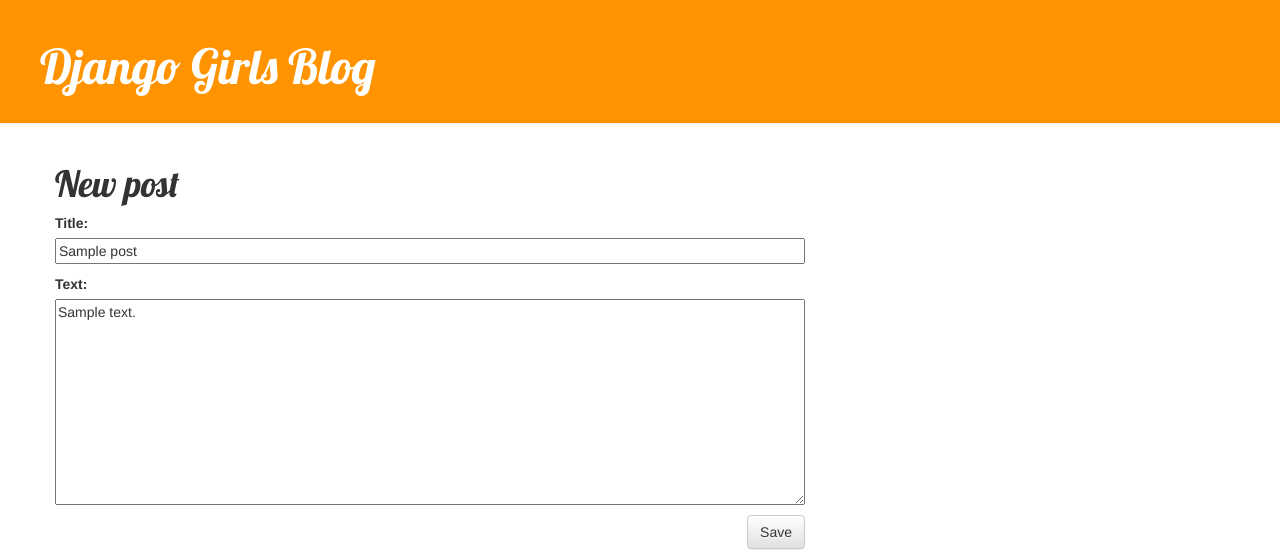
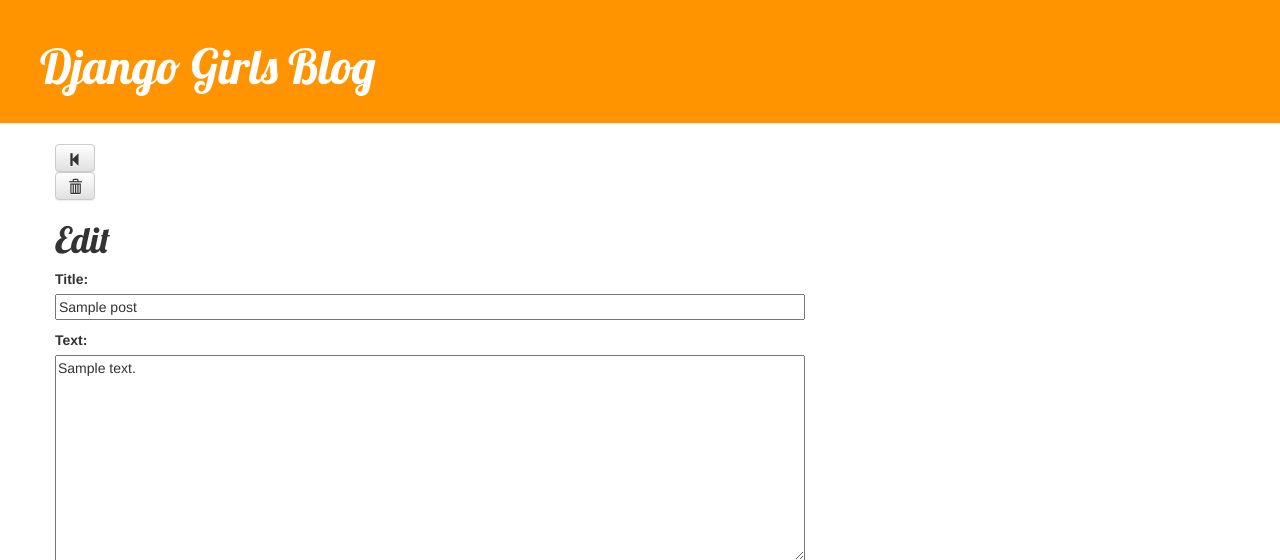
Before and after one commit to nitzcab1/Django-Workshop, a Django app: page /post/1/edit/ in a window 1280 px wide. Shown: the top 560 px of the page. Run offline with Django 3.2, Linux system fonts and the light colour scheme; tables that the repository leaves empty hold one stand-in row (values such as "Sample post"); some libraries are stand-ins or nearby versions.

Commit message:
Adding some additional features

```diff
--- a/sample/models.py
+++ b/sample/models.py
@@ -17,3 +17,6 @@ class Post(models.Model):
 
     def __str__(self):
         return self.title
+
+    # def edit_url(self):
+    #     return
--- a/sample/templates/blog/base.html
+++ b/sample/templates/blog/base.html
@@ -11,7 +11,7 @@
     <body>
         <div class="page-header">
             {% if user.is_authenticated %}
-                <a href="{% url 'post_new' %}" class="top-menu"><span class="glyphicon glyphicon-plus"></span></a>
+                <a href="{% url 'post_new' %}" class="top-menu"><span class="glyphicon glyphicon-plus"></span> Add New</a>
             {% endif %}
             <h1><a href="/">Django Girls Blog</a></h1>
         </div>
--- a/sample/templates/blog/post_edit.html
+++ b/sample/templates/blog/post_edit.html
@@ -1,7 +1,9 @@
 {% extends 'blog/base.html' %}
 
 {% block content %}
-    <h1>New post</h1>
+    <a class="btn btn-default" href=" {% url 'post_detail' form.instance.pk %}"><span class="glyphicon glyphicon-step-backward"></span></a>
+    <form method="POST" action="{% url 'post_delete' form.instance.pk %}">{% csrf_token %}<button class="btn btn-default" type="submit"><span class="glyphicon glyphicon-trash"></span></button></form>
+    <h1>Edit</h1>
     <form method="POST" class="post-form">{% csrf_token %}
         {{ form.as_p }}
         <button type="submit" class="save btn btn-default">Save</button>
--- a/sample/urls.py
+++ b/sample/urls.py
@@ -6,4 +6,5 @@ urlpatterns = [
     url(r'^post/(?P<pk>\d+)/$', views.post_detail, name='post_detail'),
     url(r'^post/new/$', views.post_new, name='post_new'),
     url(r'^post/(?P<pk>\d+)/edit/$', views.post_edit, name='post_edit'),
+    url(r'^post/(?P<pk>\d+)/delete/$', views.post_delete, name='post_delete'),
 ]
--- a/sample/views.py
+++ b/sample/views.py
@@ -27,12 +27,14 @@ def post_new(request):
             return redirect('post_detail', pk=post.pk)
     else:
         form = PostForm()
-    return render(request, 'blog/post_edit.html', {'form': form})
+    return render(request, 'blog/post_new.html', {'form': form})
 
 def post_edit(request, pk):
+    print(pk)
     post = get_object_or_404(Post, pk=pk)
     if request.method == "POST":
         form = PostForm(request.POST, instance=post)
+        print (form)
         if form.is_valid():
             post = form.save(commit=False)
             post.author = request.user
@@ -42,3 +44,25 @@ def post_edit(request, pk):
     else:
         form = PostForm(instance=post)
     return render(request, 'blog/post_edit.html', {'form': form})
+
+# def post_delete(request, pk):
+
+#     return redirect('post_list')
+def post_delete(request, pk):
+    print(request.method)
+    new_to_delete = get_object_or_404(Post, pk=pk)
+    #+some code to check if this object belongs to the logged in user
+    if request.method == 'POST':
+        new_to_delete.delete()
+        return redirect('post_list') # wherever to go after deleting
+
+        # print('form',form)
+        # if form.is_valid(): # checks CSRF
+        #     new_to_delete.delete()
+        #     return HttpResponseRedirect("/") # wherever to go after deleting
+
+    else:
+        form = PostForm(instance=new_to_delete)
+
+    template_vars = {'form': form}
+    return render(request, 'blog/post_edit.html', template_vars)
```
Also changed, not shown: sample/templates/blog/post_detail.html (+8 -3 lines).
